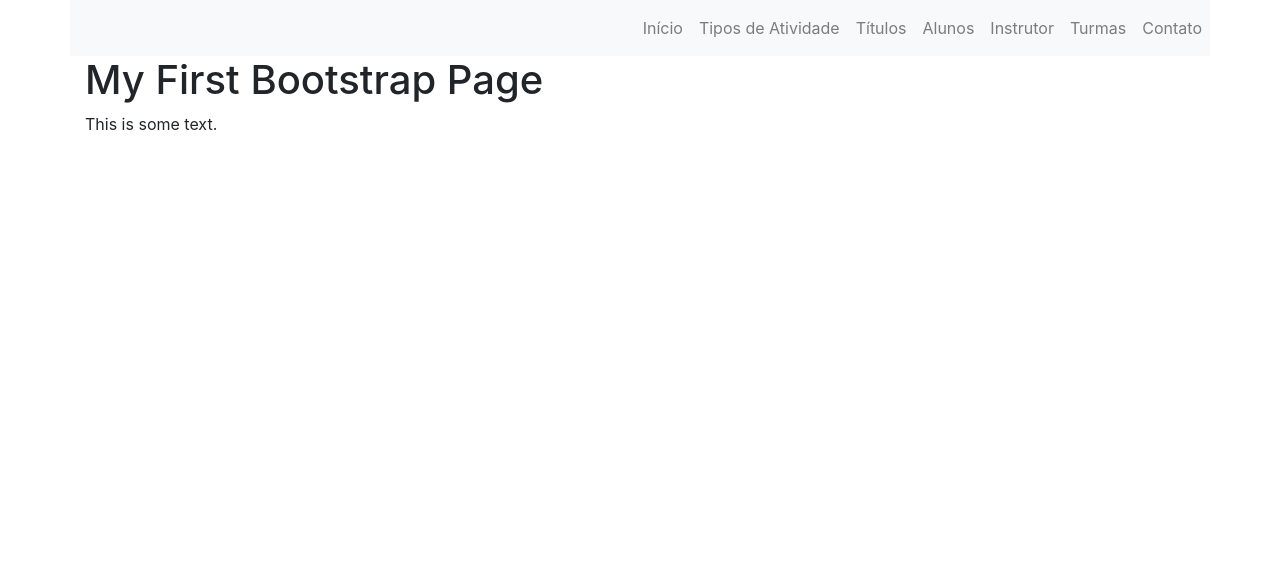
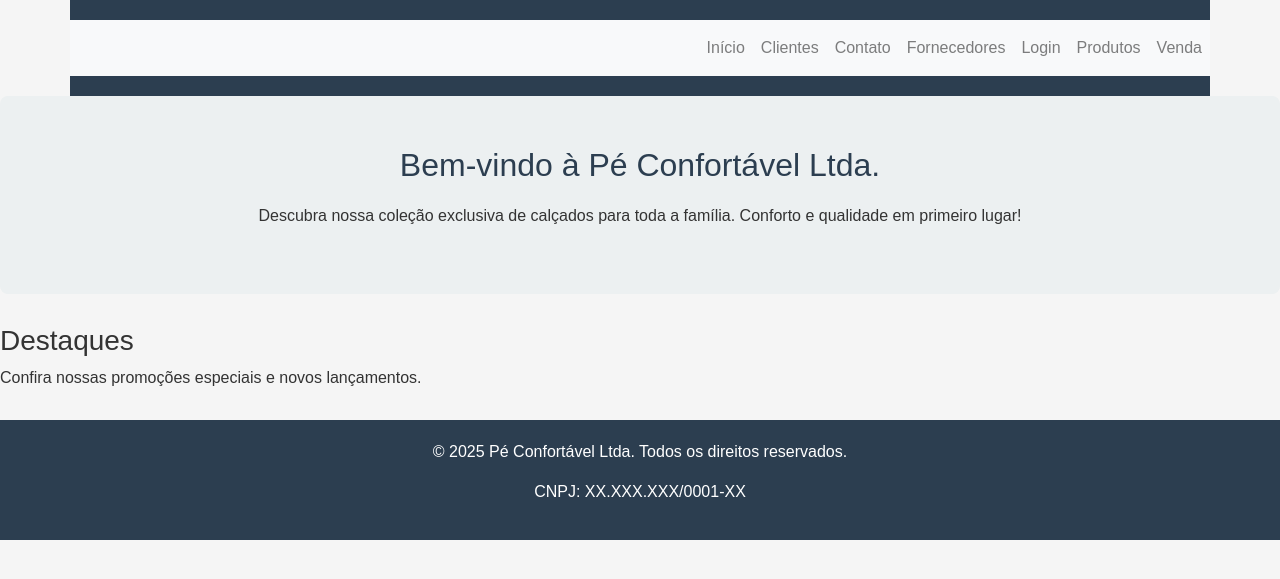
Before and after one commit to patrick140/PeConfortavelLtda, a Django app: page / in a window 1280 px wide. Shown: the top 579 px of the page. Run offline with Django 5.2, Linux system fonts and the light colour scheme.

Commit message:
Primeiro commit 13-06-25

```diff
--- /dev/null
+++ b/clientes/forms.py
@@ -0,0 +1,5 @@
+from django import forms
+
+#classe formulario inclusao
+class ClientesForm(forms.Form):
+    pass
--- a/clientes/models.py
+++ b/clientes/models.py
@@ -11,7 +11,7 @@ class Clientes(models.Model):
                                 help_text='Endereço do Cliente')
     telefone = models.CharField(max_length=11,
                                 help_text='Telefone do cliente')
-    estadoDeDomicilio = models.CharField(max_length=2,
+    uf = models.CharField(max_length=2,
                                 help_text='Estado de Domicilío do cliente')
     cidade = models.CharField(max_length=50,
                                 help_text='Cidade do cliente')
@@ -19,10 +19,8 @@ class Clientes(models.Model):
                                 help_text='Genero do cliente')
     contato = models.CharField(max_length=1,
                                 help_text='Contato do cliente')
-    emailDoCliente = models.CharField(max_length=100,
+    email = models.CharField(max_length=100,
                                 help_text='E-mail do cliente')
-    nomeDoUsuario = models.CharField(max_length=100,
-                                help_text='Nome do usuario')
     senha = models.CharField(max_length=256,
                                 help_text='Senha')
 
--- /dev/null
+++ b/fornecedores/forms.py
@@ -0,0 +1,5 @@
+from django import forms
+
+#classe formulario inclusao
+class FornecedoresForm(forms.Form):
+    pass
--- /dev/null
+++ b/produtos/forms.py
@@ -0,0 +1,5 @@
+from django import forms
+
+#classe formulario inclusao
+class ProdutosForm(forms.Form):
+    pass
--- a/produtos/models.py
+++ b/produtos/models.py
@@ -8,14 +8,12 @@ class Produtos(models.Model):
                            help_text='Codigo do produto')
     nome = models.CharField(max_length=70,
                             help_text='Nome do produto')
-    precoDeCompra = models.FloatField(
+    preco_Compra = models.FloatField(
                                 help_text='Preço de compra do Produto')
-    precoDeVenda = models.CharField(
+    preco_Venda = models.CharField(
                                 help_text='Preço de venda do produto')
     cor = models.CharField(max_length=20,
                            help_text='Cor do produto')
-    dataFabricacao = models.DateField(max_length=50,
-                                help_text='Cidade do cliente')
     imagem = models.CharField(max_length=25,
                                 help_text='Nome da imagem do produto')
     fabricante_codigo = models.ForeignKey(Fornecedores, null=True, blank=True,
--- a/static/css/my-style.css
+++ b/static/css/my-style.css
@@ -0,0 +1,73 @@
+        * {
+            margin: 0;
+            padding: 0;
+            box-sizing: border-box;
+            font-family: 'Arial', sans-serif;
+        }
+
+        body {
+            background-color: #f5f5f5;
+            color: #333;
+        }
+
+        header {
+            background-color: #2c3e50;
+            color: white;
+            padding: 20px 0;
+            text-align: center;
+        }
+
+        nav {
+            background-color: #34495e;
+            padding: 10px 0;
+        }
+
+        nav ul {
+            display: flex;
+            justify-content: center;
+            list-style: none;
+        }
+
+        nav ul li {
+            margin: 0 15px;
+        }
+
+        nav ul li a {
+            color: white;
+            text-decoration: none;
+            font-weight: bold;
+            padding: 5px 10px;
+            border-radius: 4px;
+            transition: background-color 0.3s;
+        }
+
+        nav ul li a:hover {
+            background-color: #2980b9;
+        }
+
+        main {
+            max-width: 1200px;
+            margin: 30px auto;
+            padding: 0 20px;
+        }
+
+        .hero {
+            text-align: center;
+            padding: 50px 20px;
+            background-color: #ecf0f1;
+            border-radius: 8px;
+            margin-bottom: 30px;
+        }
+
+        .hero h2 {
+            color: #2c3e50;
+            margin-bottom: 20px;
+        }
+
+        footer {
+            background-color: #2c3e50;
+            color: white;
+            text-align: center;
+            padding: 20px 0;
+            margin-top: 30px;
+        }
--- /dev/null
+++ b/templates/base_template.html
@@ -0,0 +1,73 @@
+{% load static %}
+<!DOCTYPE html>
+<html lang="pt-br">
+<head>
+    {% block title %}
+
+    {% endblock %}
+
+    <meta charset="UTF-8">
+    <meta name="viewport" content="width=device-width, initial-scale=1, shrink-to-fit=no">
+    <title>Pé Confortavel</title>
+
+    <!-- define e insere um favicon no documento HTML -->
+    <link href="" rel="shortcut icon">
+
+    <!-- versao gratuita do Font Awesome icons-->
+    <script src="https://use.fontawesome.com/releases/v5.15.3/js/all.js" crossorigin="anonymous"></script>
+
+    <!-- Bootstrap -->
+    <!-- insira este conteudo aqui que representa o CSS do Bootstrap -->
+    <link rel="stylesheet" href="https://cdn.jsdelivr.net/npm/bootstrap@4.6.0/dist/css/bootstrap.min.css"
+        integrity="sha384-B0vP5xmATw1+K9KRQjQERJvTumQW0nPEzvF6L/Z6nronJ3oUOFUFpCjEUQouq2+l" crossorigin="anonymous">
+
+    <!-- Google  icons -->
+    <link href="https://fonts.googleapis.com/icon?family=Material+Icons" rel="stylesheet">
+
+    <!-- <link href="" rel="stylesheet"> -->
+     <link href="{% static 'css/my-style.css' %}" rel="stylesheet">
+</head>
+<body>
+    <header class="container px-0">
+         <nav class="navbar navbar-expand-lg navbar-light bg-light px-0">
+
+            <!-- logo -->
+            <div>
+                <a class="navbar-brand mx-auto">
+                    <img src="">
+                </a>
+            </div>
+
+            <button class="navbar-toggler" type="button" data-toggle="collapse" data-target="#mynavbar"
+                aria-controls="conteudoNavbarSuportado" aria-expanded="false" aria-label="Navegação Alternativa">
+                Menu <span class="navbar-toggler-icon"></span>
+            </button>
+
+            {% block menu %}
+            {%  endblock %}
+
+
+        {% block titulo_pagina %}
+
+        {% endblock %}
+
+    </header>
+
+
+
+    {% block corpo %}
+    {% endblock %}
+
+   <footer>
+        <p>&copy; 2025 Pé Confortável Ltda. Todos os direitos reservados.</p>
+        <p>CNPJ: XX.XXX.XXX/0001-XX</p>
+    </footer>
+
+    <script src="https://code.jquery.com/jquery-3.5.1.slim.min.js"
+        integrity="sha384-DfXdz2htPH0lsSSs5nCTpuj/zy4C+OGpamoFVy38MVBnE+IbbVYUew+OrCXaRkfj" crossorigin="anonymous">
+    </script>
+    <script src="https://cdn.jsdelivr.net/npm/bootstrap@4.6.0/dist/js/bootstrap.bundle.min.js"
+        integrity="sha384-Piv4xVNRyMGpqkS2by6br4gNJ7DXjqk09RmUpJ8jgGtD7zP9yug3goQfGII0yAns" crossorigin="anonymous">
+    </script>
+</body>
+</html>
--- a/templates/index.html
+++ b/templates/index.html
@@ -1,71 +1,46 @@
-<!DOCTYPE html>
-<html lang="pt-br">
-<head>
-    <meta charset="UTF-8">
-    <meta name="viewport" content="width=device-width, initial-scale=1, shrink-to-fit=no">
-    <title>Pé Confortavel</title>
+{% extends "base_template.html" %}
 
-    <!-- define e insere um favicon no documento HTML -->
-    <link href="" rel="shortcut icon">
 
-    <!-- versao gratuita do Font Awesome icons-->
-    <script src="https://use.fontawesome.com/releases/v5.15.3/js/all.js" crossorigin="anonymous"></script>
+    {% block title %}
+        <title>Pé Confortavel</title>
+    {% endblock %}
 
-    <!-- Bootstrap -->
-    <!-- insira este conteudo aqui que representa o CSS do Bootstrap -->
-    <link rel="stylesheet" href="https://cdn.jsdelivr.net/npm/bootstrap@4.6.0/dist/css/bootstrap.min.css"
-        integrity="sha384-B0vP5xmATw1+K9KRQjQERJvTumQW0nPEzvF6L/Z6nronJ3oUOFUFpCjEUQouq2+l" crossorigin="anonymous">
 
-    <!-- Google  icons -->
-    <link href="https://fonts.googleapis.com/icon?family=Material+Icons" rel="stylesheet">
 
-    <!-- <link href="" rel="stylesheet"> -->
-</head>
-<body>
-    <header class="container px-0">
-         <nav class="navbar navbar-expand-lg navbar-light bg-light px-0">
-
-            <!-- logo -->
-            <div>
-                <a class="navbar-brand mx-auto">
-                    <img src="">
-                </a>
-            </div>
-
-            <button class="navbar-toggler" type="button" data-toggle="collapse" data-target="#mynavbar"
-                aria-controls="conteudoNavbarSuportado" aria-expanded="false" aria-label="Navegação Alternativa">
-                Menu <span class="navbar-toggler-icon"></span>
-            </button>
-
+            {% block menu %}
             <div class="collapse navbar-collapse justify-content-end" id="mynavbar">
                 <div class="navbar-nav">
                     <a href="/" class="nav-link">Início</a>
-                    <a href="" class="nav-link">Tipos de Atividade</a>
-                    <a href="" class="nav-link">Títulos</a>
-                    <a href="" class="nav-link">Alunos</a>
-                    <a href="" class="nav-link">Instrutor</a>
-                    <a href="" class="nav-link">Turmas</a>
+                    <a href="" class="nav-link">Clientes</a>
                     <a href="" class="nav-link">Contato</a>
+                    <a href="" class="nav-link">Fornecedores</a>
+                    <a href="" class="nav-link">Login</a>
+                    <a href="" class="nav-link">Produtos</a>
+                    <a href="" class="nav-link">Venda</a>
                 </div>
             </div>
         </nav>
+            {%  endblock %}
+
+
+        {% block titulo_pagina %}
+
+
+        {% endblock %}
 
     </header>
 
-    <div class="container">
-  <h1>My First Bootstrap Page</h1>
-  <p>This is some text.</p>
-</div>
 
-    <footer>
 
-    </footer>
+    {% block corpo %}
+    <section class="hero">
+            <h2>Bem-vindo à Pé Confortável Ltda.</h2>
+            <p>Descubra nossa coleção exclusiva de calçados para toda a família. Conforto e qualidade em primeiro lugar!</p>
+        </section>
 
-    <script src="https://code.jquery.com/jquery-3.5.1.slim.min.js"
-        integrity="sha384-DfXdz2htPH0lsSSs5nCTpuj/zy4C+OGpamoFVy38MVBnE+IbbVYUew+OrCXaRkfj" crossorigin="anonymous">
-    </script>
-    <script src="https://cdn.jsdelivr.net/npm/bootstrap@4.6.0/dist/js/bootstrap.bundle.min.js"
-        integrity="sha384-Piv4xVNRyMGpqkS2by6br4gNJ7DXjqk09RmUpJ8jgGtD7zP9yug3goQfGII0yAns" crossorigin="anonymous">
-    </script>
-</body>
-</html>
+        <section>
+            <h3>Destaques</h3>
+            <p>Confira nossas promoções especiais e novos lançamentos.</p>
+            <!-- Espaço reservado para produtos em destaque -->
+        </section>
+    {% endblock %}
--- /dev/null
+++ b/venda/forms.py
@@ -0,0 +1,5 @@
+from django import forms
+
+#classe formulario inclusao
+class VendaForm(forms.Form):
+    pass
--- a/venda/models.py
+++ b/venda/models.py
@@ -7,7 +7,7 @@ from clientes.models import Clientes
 class Venda(models.Model):
     numero = models.AutoField(primary_key=True,
                            help_text='Numero da venda')
-    data_venda = models.DateField(null=True,
+    data_venda = models.DateTimeField(null=True,
                                   blank=True,
                                   default=timezone.now(),
                             help_text='data da venda')
```
